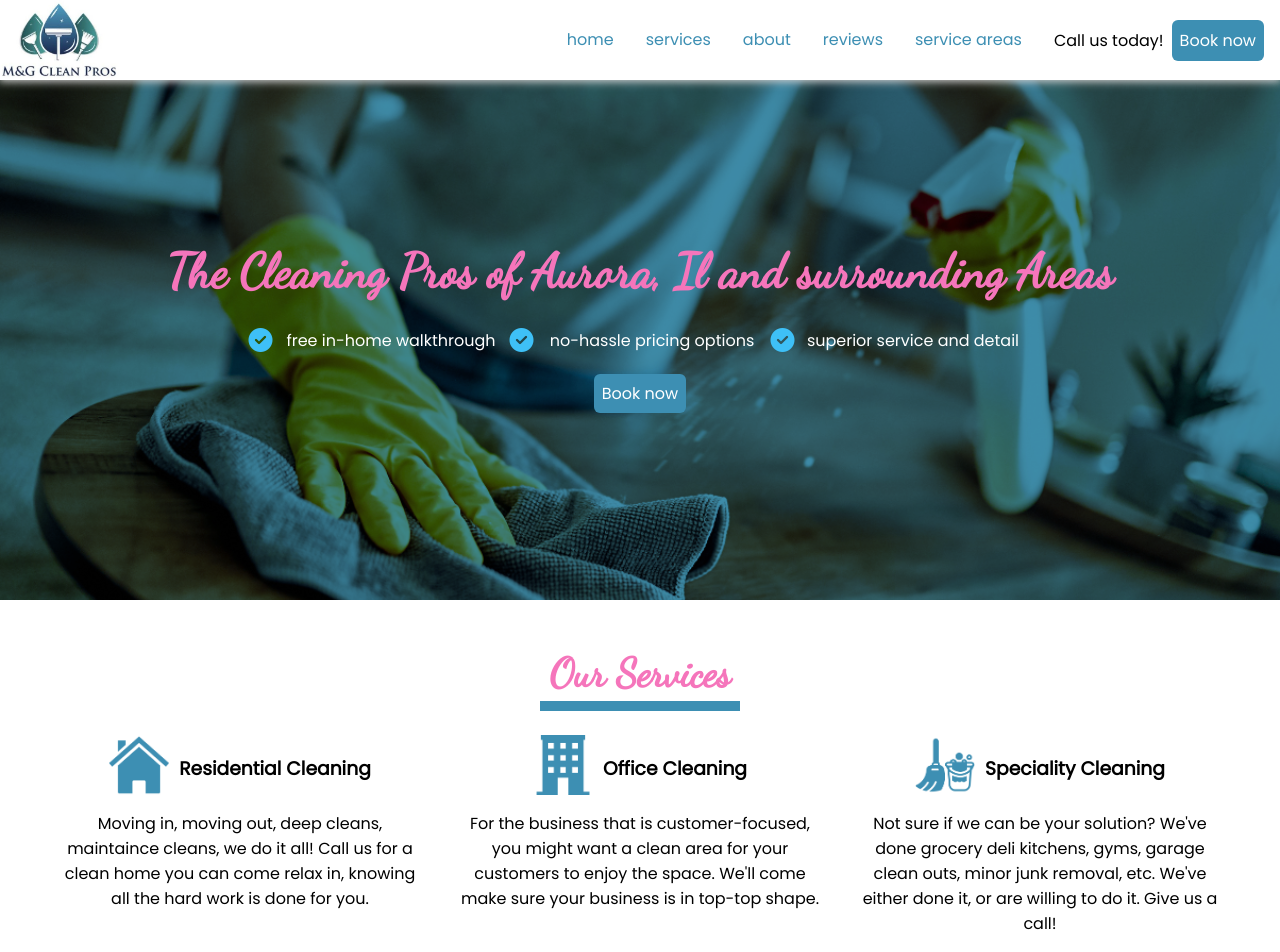
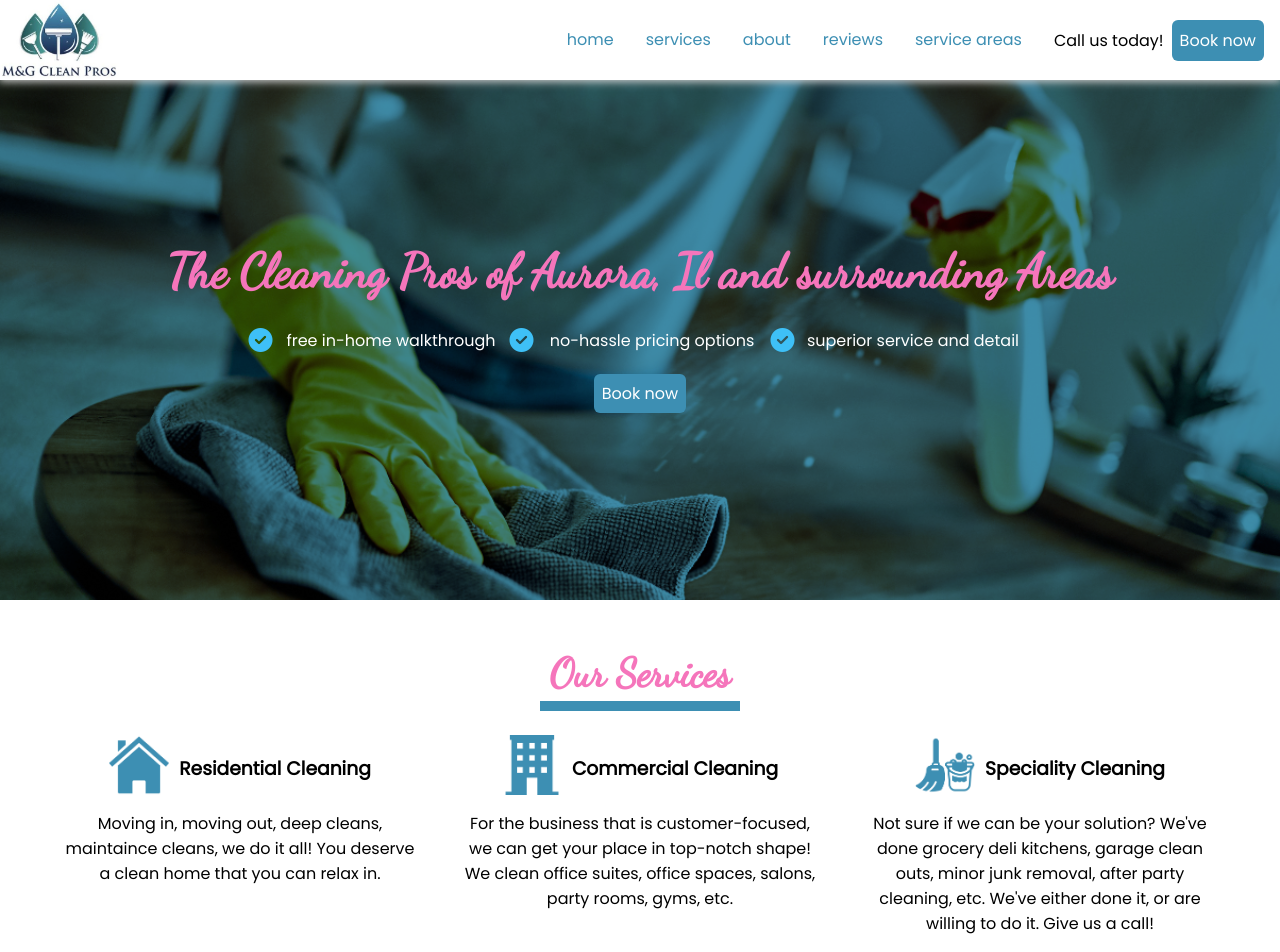
Before and after one commit to GabrielJDavila/mgcleansite, a React (Vite) app in the folder mgcleanpros-site/: page / in a window 1280 px wide. Shown: the top 952 px of the page. Built offline with nearby package versions, Linux system fonts and the light colour scheme.

Commit message:
Update services.jsx text

```diff
--- a/mgcleanpros-site/src/components/Services.jsx
+++ b/mgcleanpros-site/src/components/Services.jsx
@@ -4,17 +4,17 @@ export default function Services() {
         {
             title: "Residential Cleaning",
             image: "./homeicon.png",
-            descrip: "Moving in, moving out, deep cleans, maintaince cleans, we do it all! Call us for a clean home you can come relax in, knowing all the hard work is done for you.",
+            descrip: "Moving in, moving out, deep cleans, maintaince cleans, we do it all! You deserve a clean home that you can relax in.",
         },
         {
-            title: "Office Cleaning",
+            title: "Commercial Cleaning",
             image: "./officeicon.png",
-            descrip: "For the business that is customer-focused, you might want a clean area for your customers to enjoy the space. We'll come make sure your business is in top-top shape.",
+            descrip: "For the business that is customer-focused, we can get your place in top-notch shape! We clean office suites, office spaces, salons, party rooms, gyms, etc.",
         },
         {
             title: "Speciality Cleaning",
             image: "./suppliesicon.png",
-            descrip: "Not sure if we can be your solution? We've done grocery deli kitchens, gyms, garage clean outs, minor junk removal, etc. We've either done it, or are willing to do it. Give us a call!",
+            descrip: "Not sure if we can be your solution? We've done grocery deli kitchens, garage clean outs, minor junk removal, after party cleaning, etc. We've either done it, or are willing to do it. Give us a call!",
         }
     ]
 
```
